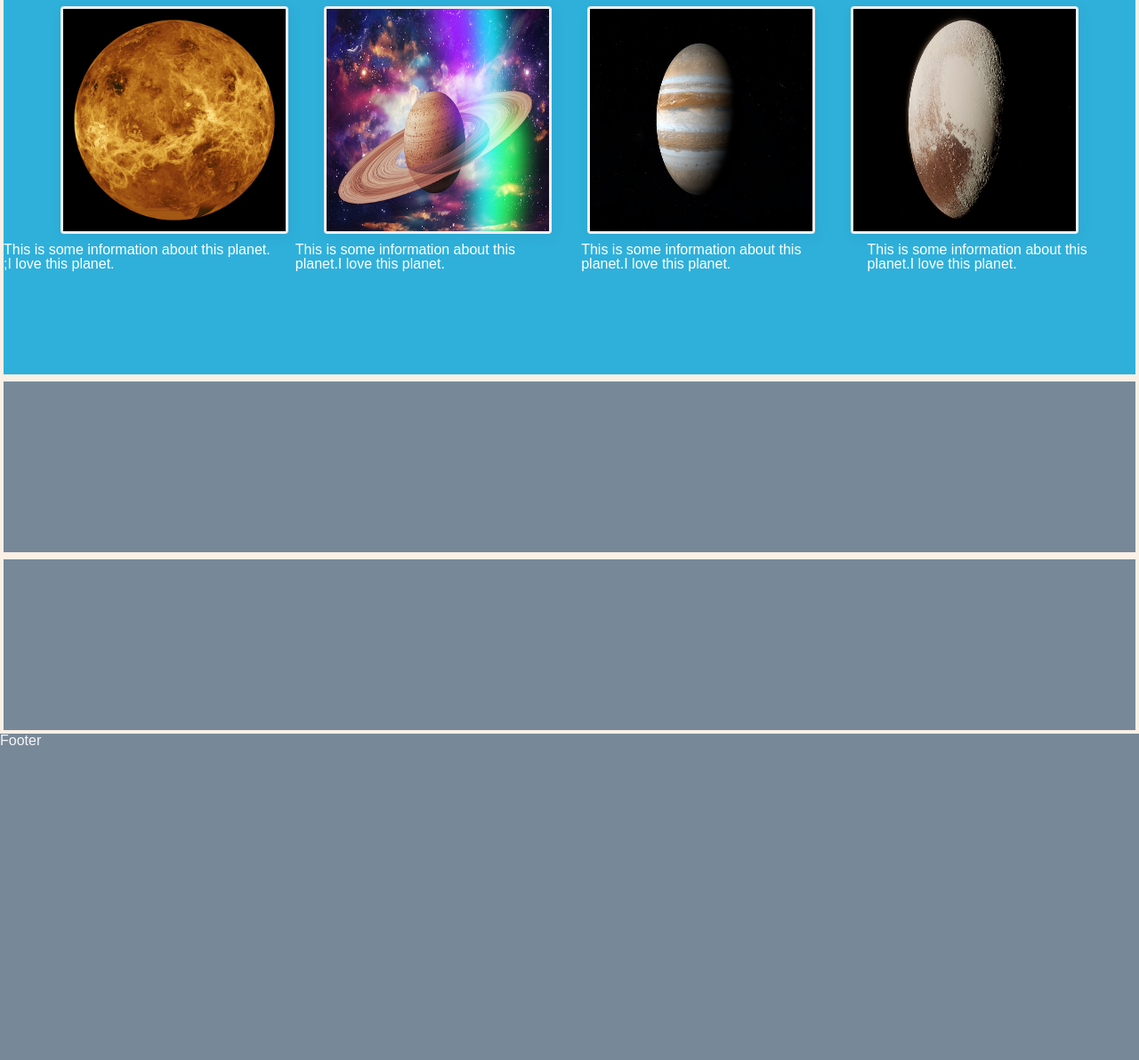
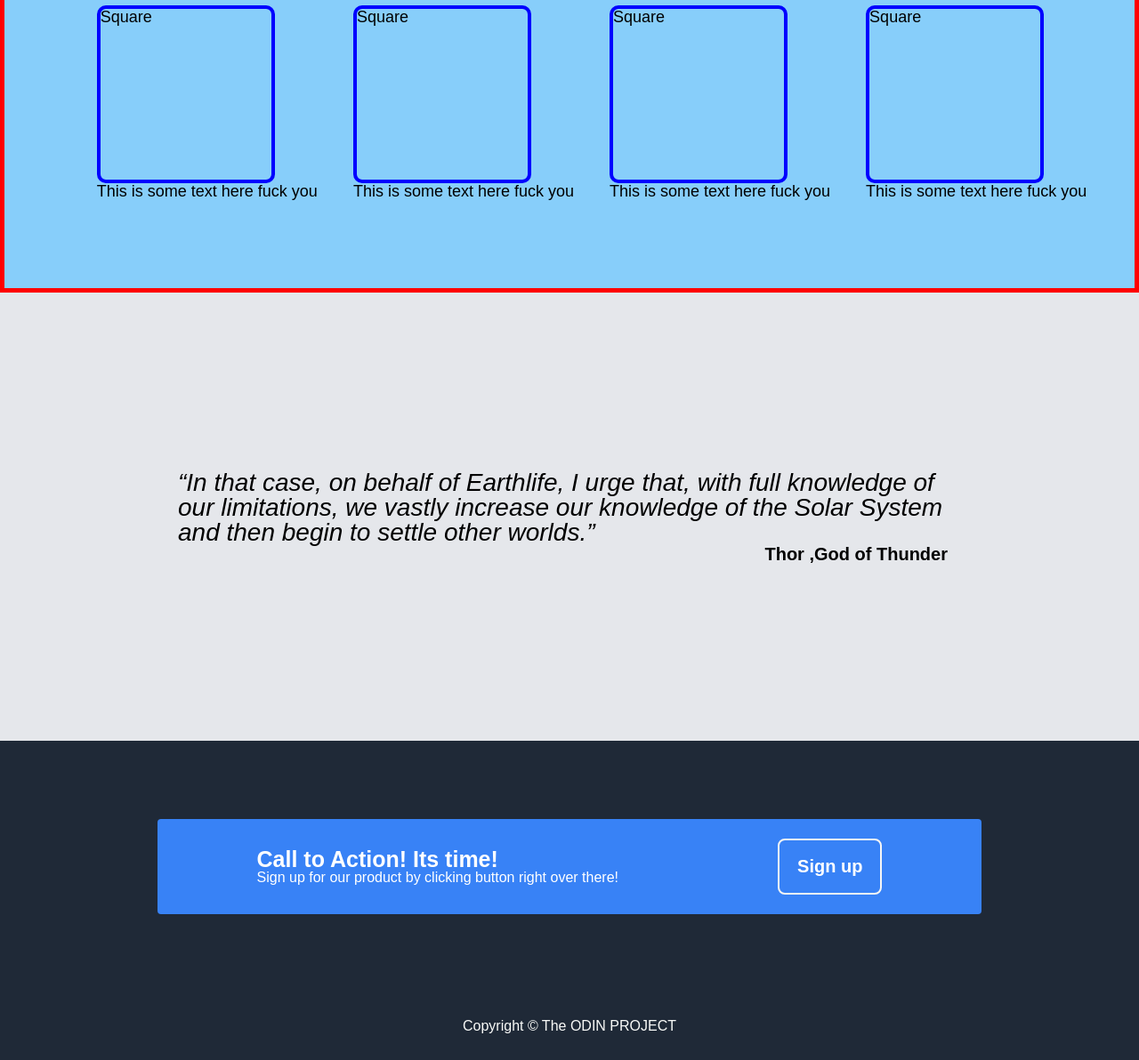
Before and after one commit to Huzaifa6290/Landing-Page-Project, a plain HTML site: page index.html in a window 1280 px wide. Shown: the part 575-1767 px from the top of the page at 89% size. Before the commit the page ends 1416 px from the top, so only its background shows below. Drawn offline with Linux system fonts and the light colour scheme; files whose address does not match are found by name.

Commit message:
Main Structure added. Pics to add in section 3.

```diff
--- a/index.html
+++ b/index.html
@@ -31,44 +31,48 @@
     <img class="solar" src="cosmos.png"> </div>
     </div>
 </header>
-<section class="section">
- <h2 class="types">Some Types of Planets </h2>
- <div class="container">
- <div class="box"> <img class="1st" src="venus.jpg"> </div>
- <div class="box"> <img class="2nd" src="saturn.jpg"> </div>
- <div class="box"> <img class="3rd" src="jupiter.jpg"> </div>
- <div class="box"> <img class="4th" src="pluto.jpg"> </div>
+<section class="section2">
+ <div class="h2">Some Types of Planets </div>
+ <div class="boxes">
+ <div >
+   <div class="square">Square</div>
+   <span>This is some text here fuck you</span>
 </div>
-<div class="text">
-<p class="one">This is some information about this planet. ;I love this planet.</p>
-<p class="two">This is some information about this planet.I love this planet. </p>
-<p class="three">This is some information about this planet.I love this planet. </p>
-<p class="four">This is some information about this planet.I love this planet. </p>
+<div>
+    <div class="square">Square</div>
+    <span>This is some text here fuck you</span>
+ </div>
+ <div>
+    <div class="square">Square</div>
+    <span>This is some text here fuck you</span>
+ </div>
+ <div>
+    <div class="square">Square</div>
+    <span>This is some text here fuck you</span>
+ </div>
 </div>
 </section>
-
  <section class="section3rd">
-
-
-
-
-
+ <p class="carl"> “In that case, on behalf of Earthlife, I urge that, with full knowledge of our limitations, we vastly increase our knowledge of the Solar System and then begin to settle other worlds.” </p>
+ <span class="sagan"> Thor ,God of Thunder</span>
 </section>
 
-<section class="section4th">
-
-
-
-
-
-</section>
+<div class="section4th">
+<div class="bluecontainer">
+ <div class="text">
+    <p>  Call to Action! Its time!</p>
+    <span> Sign up for our product by clicking button right over there!</span>
+ </div>
+<div class="button-call">
+    <button type="button"> Sign up</button>
+</div>
+</div>
+</div>
 </main>
 
-<footer>
-    <container>
-        <h1> Footer</h1>
-    </container>
-</footer>
+<div class="footer">
+   <span> Copyright © The ODIN PROJECT</span>
+</div>
 
 
 
--- a/stylesheet.css
+++ b/stylesheet.css
@@ -6,13 +6,13 @@
       padding: 0;}
 
 
-section {  border: 4px solid linen;
+section {
           min-height: 200px;}
 
 body { font-family: fantasy;
        font-size: 16px;
         color: whitesmoke;
-      background-color: lightslategrey;
+      background-color: rgb(41, 57, 196);
       display: flex;
       flex-direction:  column;
       min-height: 100vh;
@@ -56,7 +56,7 @@ li {   font-size: 20px;}
 .header {   background-color: black;
             color: white;
              min-height: 400px;
-              border: 4px solid linen;}
+              }
 
 .header p { font-size: 18px;
               }
@@ -85,39 +85,82 @@ li {   font-size: 20px;}
   align-items: center;
 }
 
-.section  {  background-color: rgb(46, 176, 219);
-              color: white;
-             min-height: 500px;
-             border: 4px solid linen; }
+.section2 {
+             border: 5px solid red;
+            background-color: lightskyblue;
 
-.section .types {   text-align: center;
-                    font-size: 38px;
-                   font-weight: bold;
-
-                   padding: 15px; }
-
-.section .box {
-               display: flex;
-  border: 3px solid #eee;
-  box-shadow: 2px 4px 16px rgba(0,0,0,.06);
-  border-radius : 4px ;
-
- max-height: 256px;
- max-width:  256px;
-  margin: 10px;
-
-}
-
-.section img {   width:250px ;
-                 height: 250px;}
+            }
 
 
-.section .container {    display: flex;
-                   justify-content: center;
-                    gap: 20px;}
-
-section .text { display: flex;
+.h2  {   text-align: center;
+                    font-size: 36px;
+                     font-weight: bold;
+                    color: black;}
 
 
-                 justify-content: center;
-                 gap: 20px;}
+.boxes {   color: black;
+          font-size: 18px;
+          display: flex;
+          justify-content: center;
+         gap: 40px;
+        margin: 40px 50px 100px  100px}
+
+
+.square {   width: 200px;
+            height: 200px;
+             border: 4px solid blue;
+               border-radius: 10px;     }
+
+
+.section3rd { background-color: #E5E7EB;
+               padding: 200px;
+               display: flex;
+               flex-direction: column;}
+
+.carl  {  font-size: 28px;
+          font-style: italic;
+          color: black; }
+
+.sagan {    color: black;
+   font-size: 20px;
+ font-weight: bold;
+ align-self: flex-end;
+ margin-right: 15px;}
+
+.section4th {
+            padding: 88px 177px;
+            background-color: #1f2937;
+           }
+
+
+ .bluecontainer {  padding: 22px;
+   background-color: #3882f6;
+   color: white;
+  display: flex;
+  justify-content:   space-around;
+  align-items:  center;
+  border-radius: 4px;}
+
+
+ .button-call button { background-color: #3882f6;
+   border: 2px solid whitesmoke;
+   border-radius: 8px;
+  color: white;
+  padding: 18px 20px;
+  text-align: center;
+  text-decoration: none;
+  font-size: 20px;
+   font-weight: bold;  }
+
+
+.text p {    font-size: 25px;
+              font-weight: bold;}
+
+
+
+.footer {  background-color: #1f2937;
+            color: #F9FAF8;
+             display: flex;
+              justify-content: center;
+            align-items: center;
+           padding: 30px;}
```
